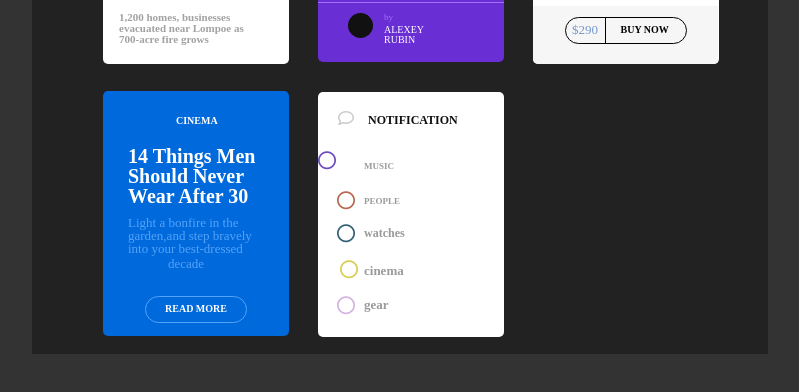
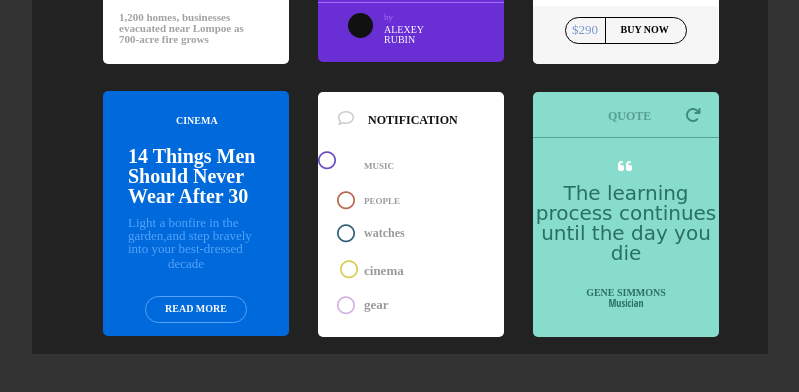
Before and after one commit to maku18/grid, a plain HTML site: page index.html in a window 1280 px wide. Shown: the part 258-650 px from the top of the page, without its empty margins (240-1039 px from the left). Drawn offline with Linux system fonts and the light colour scheme; a web font is replaced by a local one.

Commit message:
skończone do sprawdzenia :)

```diff
--- a/index.html
+++ b/index.html
@@ -117,7 +117,26 @@
                         <p>gear</p>
                     </div>
                 </div>
-                <div class="citation"></div>
+                <div class="citation">
+                    <div class="headline">
+                        <p>QUOTE</p>
+                        <i class="fa fa-repeat"></i>
+                    </div>
+                    <div class="sign">
+                        <i class="fa fa-quote-left"></i>
+                    </div>
+                    <div class="content">
+                        <p>The learning<br> process continues<br> until the day you<br> die</p>
+                    </div>
+                    <div class="footer">
+                        <div class="author">
+                            <p>GENE SIMMONS</p>
+                        </div>
+                        <div class="profession">
+                            <p>Musician</p>
+                        </div>
+                    </div>
+                </div>
             </div>
         </div>
     </body>
--- a/style.css
+++ b/style.css
@@ -451,3 +451,65 @@ body {
     color: #9A9A9A;
     margin: 16px 90px 0 0;
 }
+.main_wrapper .box .citation {
+    height: 245px;
+    width: 186px;
+    background: #fff;
+    margin: 300px 0 0 430px;
+    border-radius: 5px;
+    clear: both;
+    overflow: hidden;
+    float: right;
+    position: absolute;
+    background: #88DCCC;
+}
+.main_wrapper .box .citation .headline {
+    height: 45px;
+    border-bottom: 1px solid #5AA497;
+    clear: both;
+    overflow: hidden;
+}
+.main_wrapper .box .citation .headline p {
+    color: #589E93;
+    width: 45px;
+    font-weight: bold;
+    font-size: 12px;
+    margin: 18px 0 0 75px;
+    float: left;
+}
+.main_wrapper .box .citation .headline i {
+    margin: 15px 18px 0 0;
+    float: right;
+    color: #3F8B7E;
+}
+.main_wrapper .box .citation .sign {
+    height: 45px;
+}
+.main_wrapper .box .citation .sign i {
+    color: #fff;
+    margin: 20px 0 0 85px;
+}
+.main_wrapper .box .citation .content {
+    height: 95px;
+    clear: both;
+    overflow: hidden;
+}
+.main_wrapper .box .citation .content p {
+    color: #297062;
+    text-align: center;
+    font-size: 20px;
+    font-family: 'Indie Flower', cursive;
+}
+.main_wrapper .box .citation .footer .author p {
+    font-size: 10px;
+    font-weight: bold;
+    text-align: center;
+    color: #2C7063;
+    margin-top: 10px;
+}
+.main_wrapper .box .citation .footer .profession p {
+    font-size: 10px;
+    text-align: center;
+    color: #2C7063;
+    font-family: 'Open Sans Condensed', sans-serif;
+}
```
